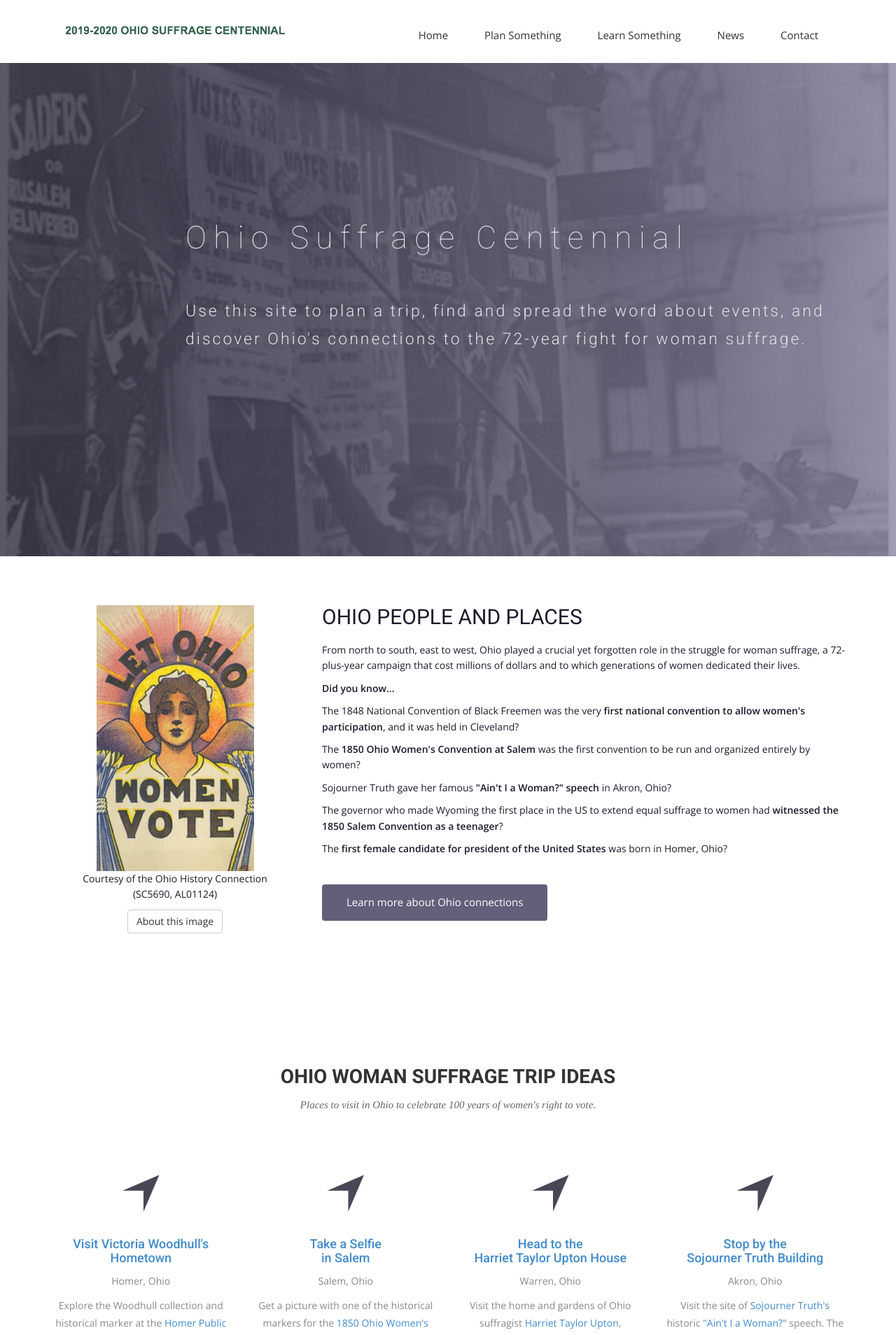
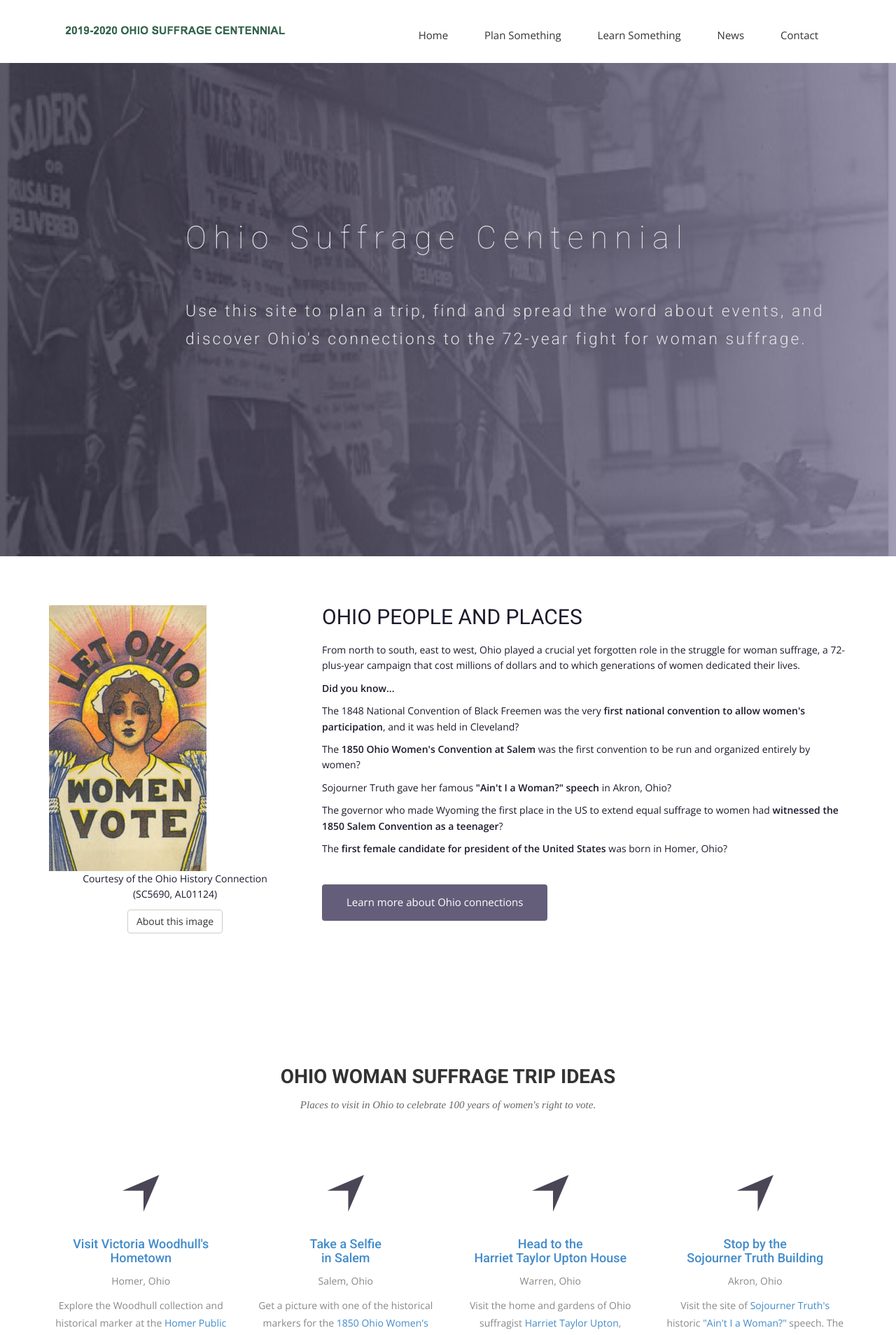
Before and after one commit to OhioSuffrageCentennial/ohiosuffragecentennial, a Jekyll site: the page built from index.html, in a window 1280 px wide. Shown: the top 1908 px of the page at 70% size. Built offline with Jekyll 4.4.1, drawn with Linux system fonts in a browser that asks for light colours; nearby versions of some CDN libraries; some web fonts are replaced.

Commit message:
centering test

```diff
--- a/css/airspace.css
+++ b/css/airspace.css
@@ -226,12 +226,6 @@
   font-size: 15px;
   color: #333333;
   margin-top: 30px;
-}
-/*--
-  pic-feature Start
---*/
-#pic-feature {
-  text-align: center;
 }
 /*--
   new-feature Start
--- a/index.html
+++ b/index.html
@@ -45,10 +45,10 @@
   <div class="container">
     <div class="block">
       <div class="row">
-        <div class="col-sm-4" id="pic-feature">
-          <img src="img/ohio-women.jpg" alt="Postcard that says Let Ohio Women Vote"><br>
-          <p>Courtesy of the Ohio History Connection <br>(SC5690, AL01124)</p>
-          <p><a class="btn btn-default btn-call-to-action" href="http://www.ohiomemory.org/cdm/ref/collection/p267401coll32/id/16226" target="_blank">About this image</a></p>
+        <div class="col-sm-4">
+          <img style="text-align:center;" src="img/ohio-women.jpg" alt="Postcard that says Let Ohio Women Vote"><br>
+          <p style="text-align:center;">Courtesy of the Ohio History Connection <br>(SC5690, AL01124)</p>
+          <p style="text-align:center;"><a class="btn btn-default btn-call-to-action" href="http://www.ohiomemory.org/cdm/ref/collection/p267401coll32/id/16226" target="_blank">About this image</a></p>
         </div>
         <div class="col-sm-8">
           <h2>OHIO PEOPLE AND PLACES</h2>
```
